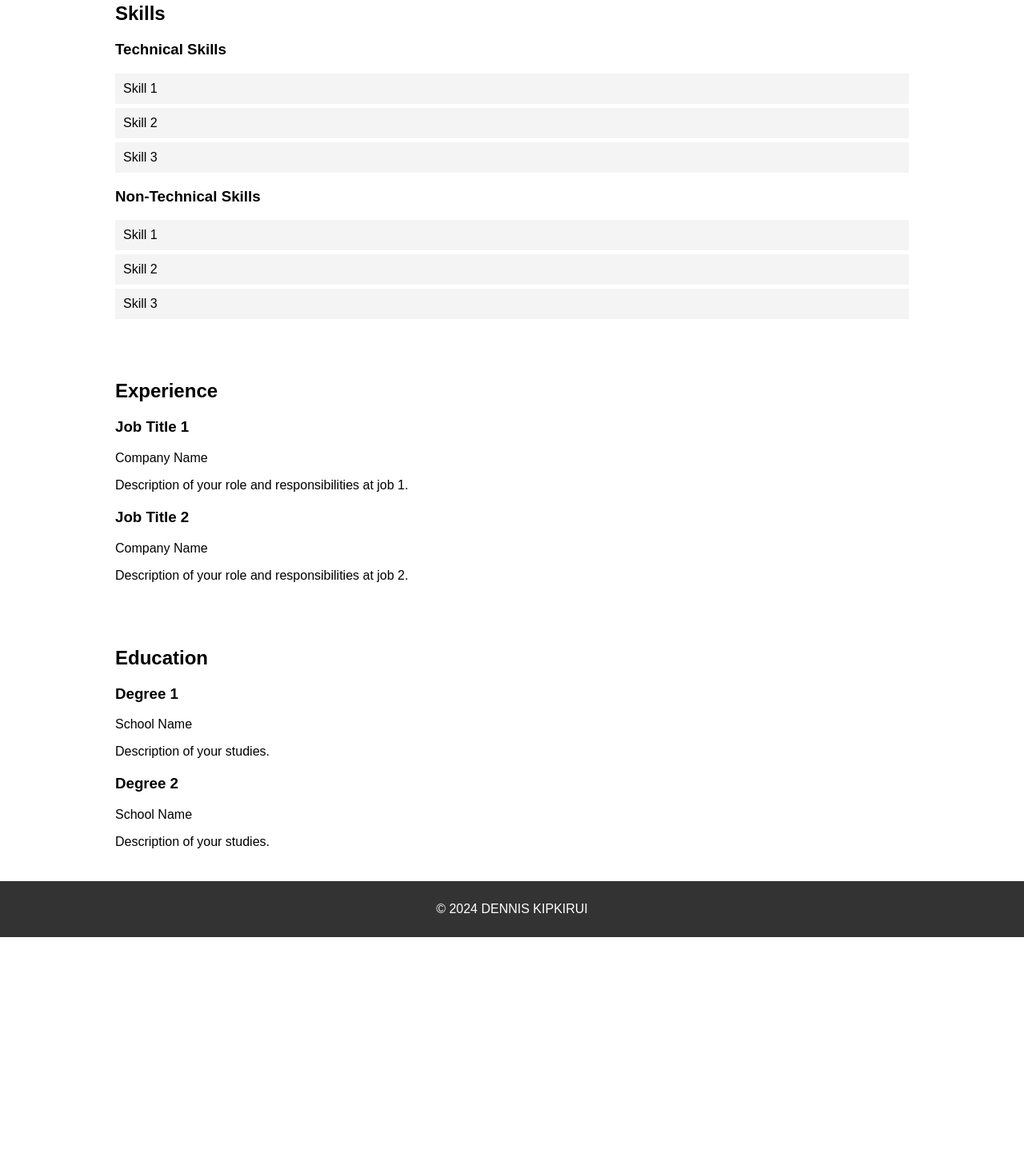
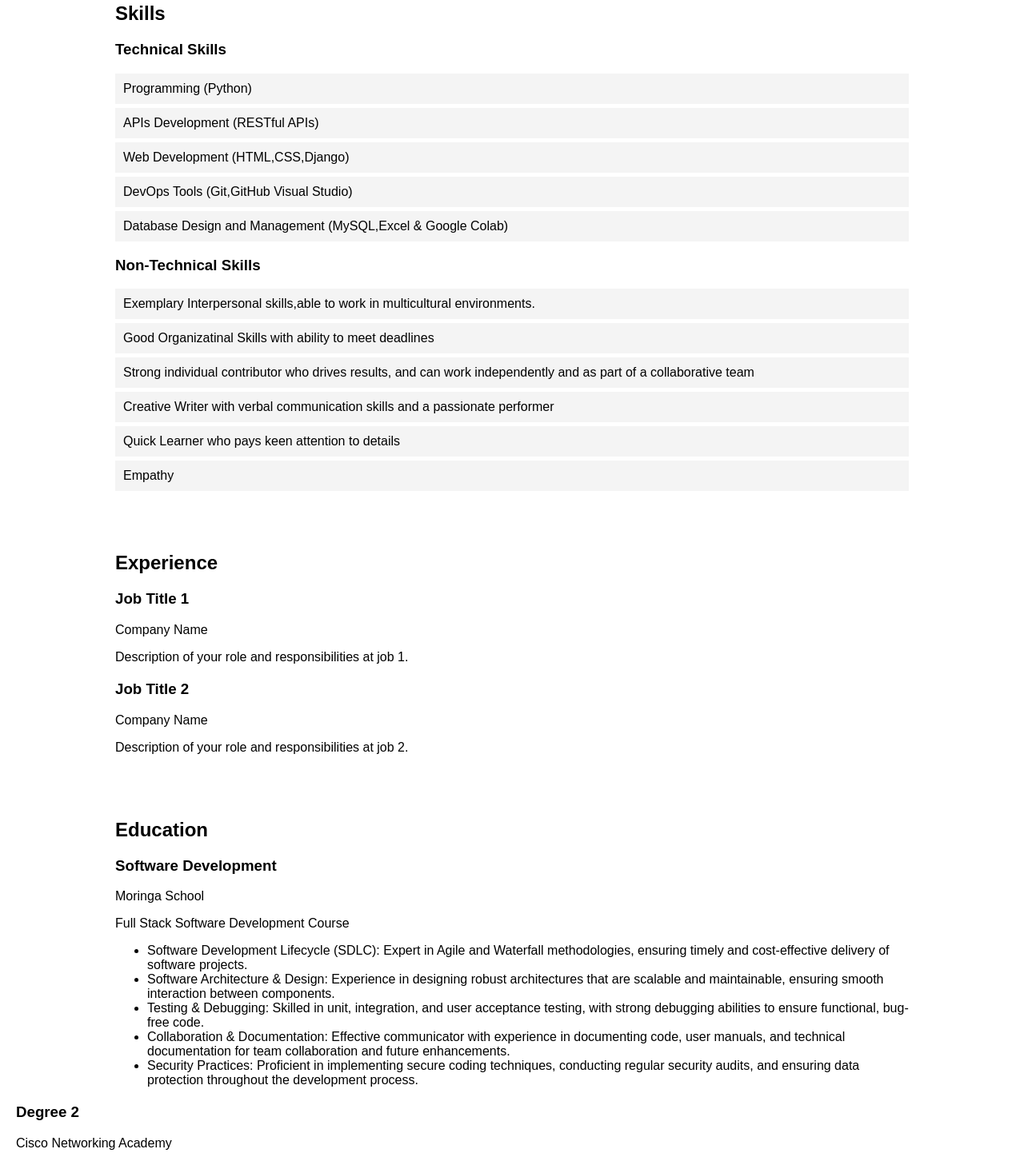
Before and after one commit to DennisKipkirui/portfolio-template1, a plain HTML site: page index.html in a window 1280 px wide. Shown: the part 618-2060 px from the top of the page at 80% size. Before the commit the page ends 1790 px from the top, so only its background shows below. Drawn offline with Linux system fonts and the light colour scheme.

Commit message:
initial commits

```diff
--- a/index.html
+++ b/index.html
@@ -49,15 +49,22 @@
         <div class="skills">
             <h3>Technical Skills</h3>
             <ul>
-                <li>Skill 1</li>
-                <li>Skill 2</li>
-                <li>Skill 3</li>
+
+                <li>Programming (Python)</li>
+                <li>APIs Development (RESTful APIs)</li>
+                <li>Web Development (HTML,CSS,Django)</li>
+                <li>DevOps Tools (Git,GitHub Visual Studio)</li>
+                <li>Database Design and Management (MySQL,Excel & Google Colab)</li>
             </ul>
+
             <h3>Non-Technical Skills</h3>
             <ul>
-                <li>Skill 1</li>
-                <li>Skill 2</li>
-                <li>Skill 3</li>
+                <li>Exemplary Interpersonal skills,able to work in multicultural environments.</li>
+                <li>Good Organizatinal Skills with ability to meet deadlines</li>
+                <li>Strong individual contributor who drives results, and can work independently and as part of a collaborative team </li>
+                <li>Creative Writer with verbal communication skills and a passionate performer</li>
+                <li>Quick Learner who pays keen attention to details </li>
+                <li>Empathy</li>
             </ul>
         </div>
     </div>
@@ -83,13 +90,22 @@
     <div class="container">
         <h2 class="section-title">Education</h2>
         <div class="education">
-            <h3>Degree 1</h3>
-            <p>School Name</p>
-            <p>Description of your studies.</p>
+            <h3>Software Development</h3>
+            <p>Moringa School</p>
+            <p>Full Stack Software Development Course</p>
+            <ul>
+                <li>Software Development Lifecycle (SDLC): Expert in Agile and Waterfall methodologies, ensuring timely and cost-effective delivery of software projects.</li>
+                <li>Software Architecture & Design: Experience in designing robust architectures that are scalable and maintainable, ensuring smooth interaction between components.</li>
+                <li>Testing & Debugging: Skilled in unit, integration, and user acceptance testing, with strong debugging abilities to ensure functional, bug-free code.</li>
+                <li>Collaboration & Documentation: Effective communicator with experience in documenting code, user manuals, and technical documentation for team collaboration and future enhancements.</li>
+                <li>Security Practices: Proficient in implementing secure coding techniques, conducting regular security audits, and ensuring data protection throughout the development process.</li>
+            </ul>
+        </div>
+                </p>
         </div>
         <div class="education">
             <h3>Degree 2</h3>
-            <p>School Name</p>
+            <p>Cisco Networking Academy</p>
             <p>Description of your studies.</p>
         </div>
     </div>
```
